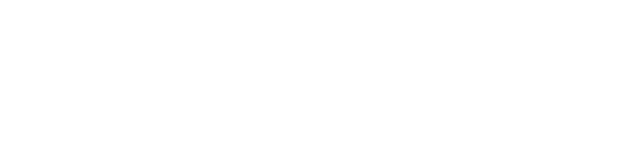
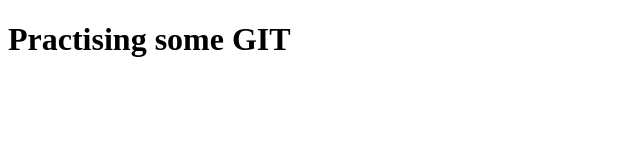
Before and after one commit to makhouts/github-practice, a plain HTML site: page index.html in a window 1280 px wide. Shown: the whole page, without its empty margins (0-640 px from the left). Drawn offline with Linux system fonts and the light colour scheme.

Commit message:
added index

```diff
--- a/index.html
+++ b/index.html
@@ -7,6 +7,6 @@
     <title>Document</title>
 </head>
 <body>
-
+    <h1>Practising some GIT</h1>
 </body>
 </html>
```
